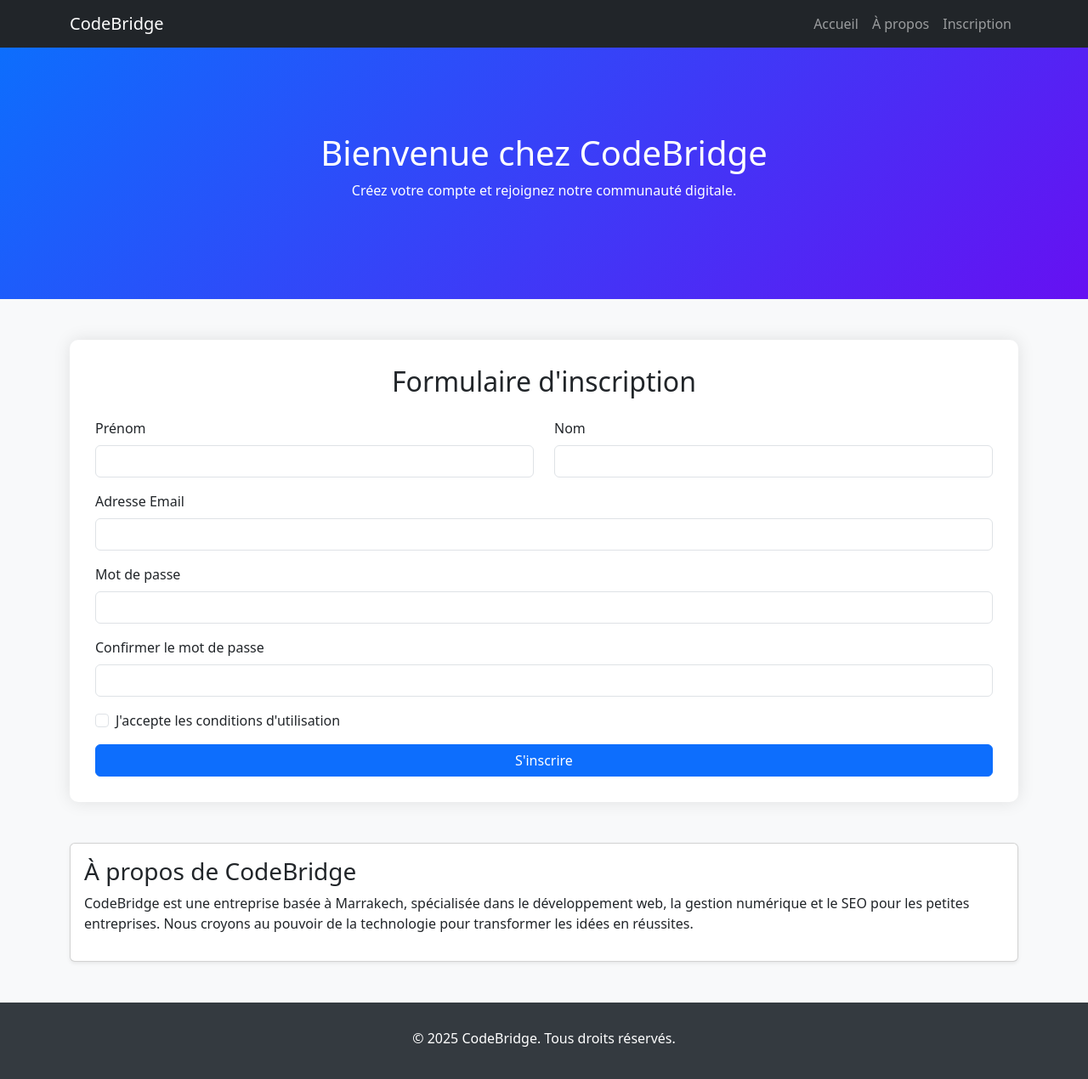
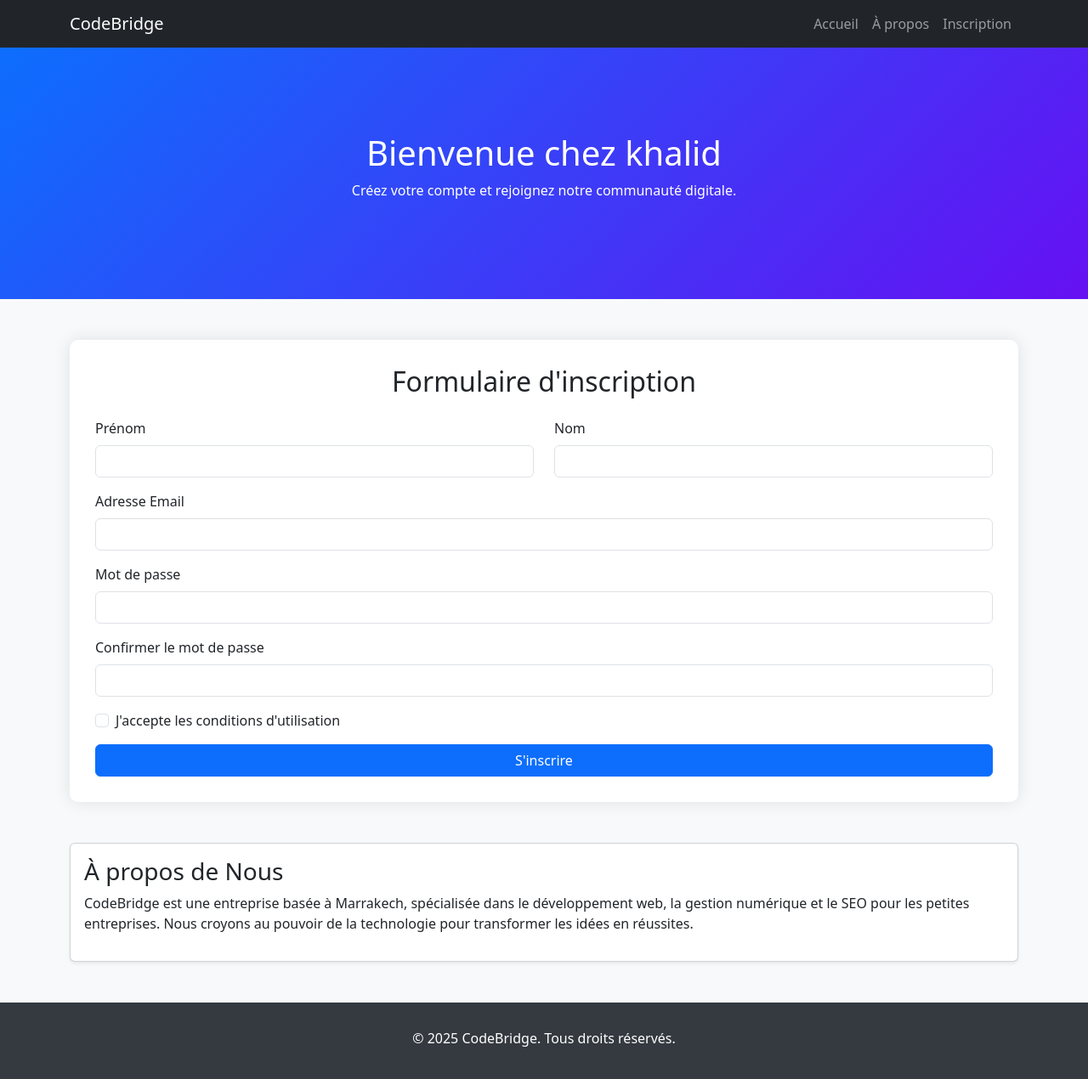
Before and after one commit to Hadli770/devops, a plain HTML site: page index.html in a window 1280 px wide. Shown: the whole page at 85% size. Drawn offline with nearby package versions, Linux system fonts and the light colour scheme.

Commit message:
commit khaldi

```diff
--- a/index.html
+++ b/index.html
@@ -18,6 +18,7 @@
     .form-section {
       background-color: white;
       border-radius: 10px;
+
       box-shadow: 0 0 20px rgba(0,0,0,0.1);
       padding: 30px;
       margin-top: -50px;
@@ -54,7 +55,7 @@
 <!-- Hero Section -->
 <section class="hero">
   <div class="container">
-    <h1>Bienvenue chez CodeBridge</h1>
+    <h1>Bienvenue chez khalid </h1>
     <p>Créez votre compte et rejoignez notre communauté digitale.</p>
   </div>
 </section>
@@ -99,7 +100,7 @@
 <section id="about" class="container mb-5">
   <div class="card shadow-sm">
     <div class="card-body">
-      <h3 class="card-title">À propos de CodeBridge</h3>
+      <h3 class="card-title">À propos de Nous</h3>
       <p>CodeBridge est une entreprise basée à Marrakech, spécialisée dans le développement web, la gestion numérique et le SEO pour les petites entreprises. Nous croyons au pouvoir de la technologie pour transformer les idées en réussites.</p>
     </div>
   </div>
```
